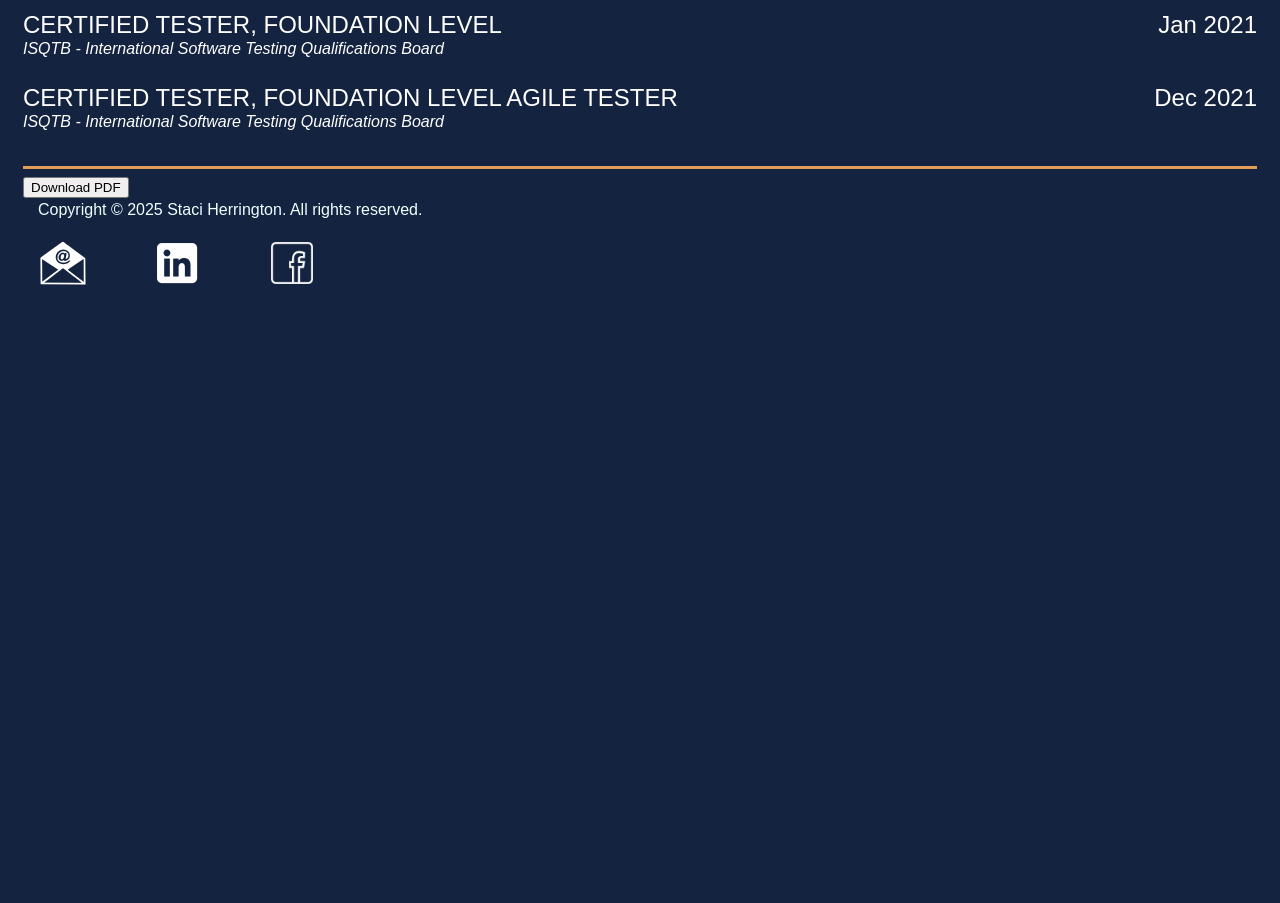
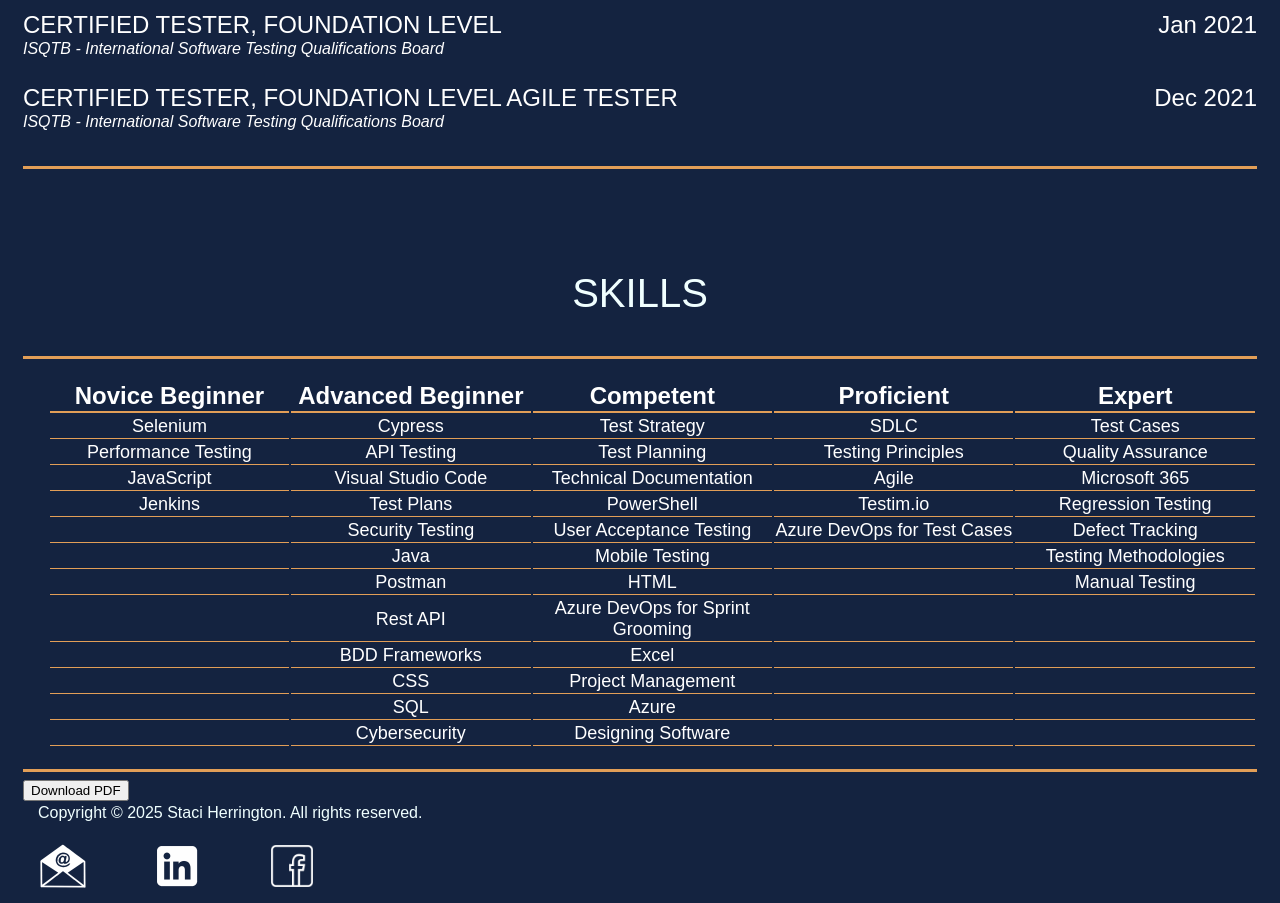
Before and after one commit to sgh5175/sgh5175.github.io, a plain HTML site: page resume.html in a window 1280 px wide. Shown: the part 2571-3474 px from the top of the page. Before the commit the page ends 2871 px from the top, so only its background shows below. Drawn offline with Linux system fonts and the light colour scheme; a web font is replaced by a local one.

Commit message:
added skills
added skills list to resume

```diff
--- a/resume.html
+++ b/resume.html
@@ -230,6 +230,106 @@
             ISQTB - International Software Testing Qualifications Board
         </ul>
         <HR>
+        <h3 style="padding-top: 5%;">SKILLS</h3>
+        <hr>
+
+        <table>
+            <tr>
+                <th>Novice Beginner</th>
+                <th>Advanced Beginner</th>
+                <th>Competent</th>
+                <th>Proficient</th>
+                <th>Expert</th>
+            </tr>
+            <tr>
+                <td>Selenium</td>
+                <td>Cypress</td>
+                <td>Test Strategy</td>
+                <td>SDLC</td>
+                <td>Test Cases</td>
+            </tr>
+            <tr>
+                <td>Performance Testing</td>
+                <td>API Testing</td>
+                <td>Test Planning</td>
+                <td>Testing Principles</td>
+                <td>Quality Assurance</td>
+            </tr>
+            <tr>
+                <td>JavaScript</td>
+                <td>Visual Studio Code</td>
+                <td>Technical Documentation</td>
+                <td>Agile</td>
+                <td>Microsoft 365</td>
+            </tr>
+            <tr>
+                <td>Jenkins</td>
+                <td>Test Plans</td>
+                <td>PowerShell</td>
+                <td>Testim.io</td>
+                <td>Regression Testing</td>
+            </tr>
+            <tr>
+                <td></td>
+                <td>Security Testing</td>
+                <td>User Acceptance Testing</td>
+                <td>Azure DevOps for Test Cases</td>
+                <td>Defect Tracking</td>
+            </tr>
+            <tr>
+                <td></td>
+                <td>Java</td>
+                <td>Mobile Testing</td>
+                <td></td>
+                <td>Testing Methodologies</td>
+            </tr>
+            <tr>
+                <td></td>
+                <td>Postman</td>
+                <td>HTML</td>
+                <td></td>
+                <td>Manual Testing</td>
+            </tr>
+            <tr>
+                <td></td>
+                <td>Rest API</td>
+                <td>Azure DevOps for Sprint Grooming</td>
+                <td></td>
+                <td></td>
+            </tr>
+            <tr>
+                <td></td>
+                <td>BDD Frameworks</td>
+                <td>Excel</td>
+                <td></td>
+                <td></td>
+            </tr>
+            <tr>
+                <td></td>
+                <td>CSS</td>
+                <td>Project Management</td>
+                <td></td>
+                <td></td>
+            </tr>
+            <tr>
+                <td></td>
+                <td>SQL</td>
+                <td>Azure </td>
+                <td></td>
+                <td></td>
+            </tr>
+            <tr>
+                <td></td>
+                <td>Cybersecurity</td>
+                <td>Designing Software</td>
+                <td></td>
+                <td></td>
+            </tr>
+
+
+
+        </table>
+        <hr>
         <div>
             <button class="print-container" onclick="window.print()" id="printpdf">Download PDF</button>
         </div>
--- a/style.css
+++ b/style.css
@@ -573,3 +573,39 @@
      font-size: 150px;
      font-weight: 100;
  }
+ .res-container table {
+     line-height: normal;
+     padding-left: 2%;
+     width: 80%
+     font-family: "Funnel Sans", sans-serif;
+     font-size: 18px;
+     font-weight: 100;
+     color: #ffffff;
+     padding-bottom: 1%;
+     padding-top: 1%;
+
+ }
+ .res-container td {
+     position: relative;
+     width:16%
+     line-height: normal;
+     text-align: center;
+     border-bottom: 1px solid #e29e57;
+ }
+ .res-container th{
+     position: relative;
+          font-size: 24px;
+     line-height: normal;
+     width: 16%;
+     text-align: center;
+     padding-bottom: 1;
+     border-bottom: 2px solid #e29e57;
+ }
+ .res-container tr {
+     position: relative;
+     width: 16%;
+     line-height: normal;
+     text-align: center;
+     padding-bottom: 1;
+     border-bottom: 1px solid #e29e57;
+ }
```
